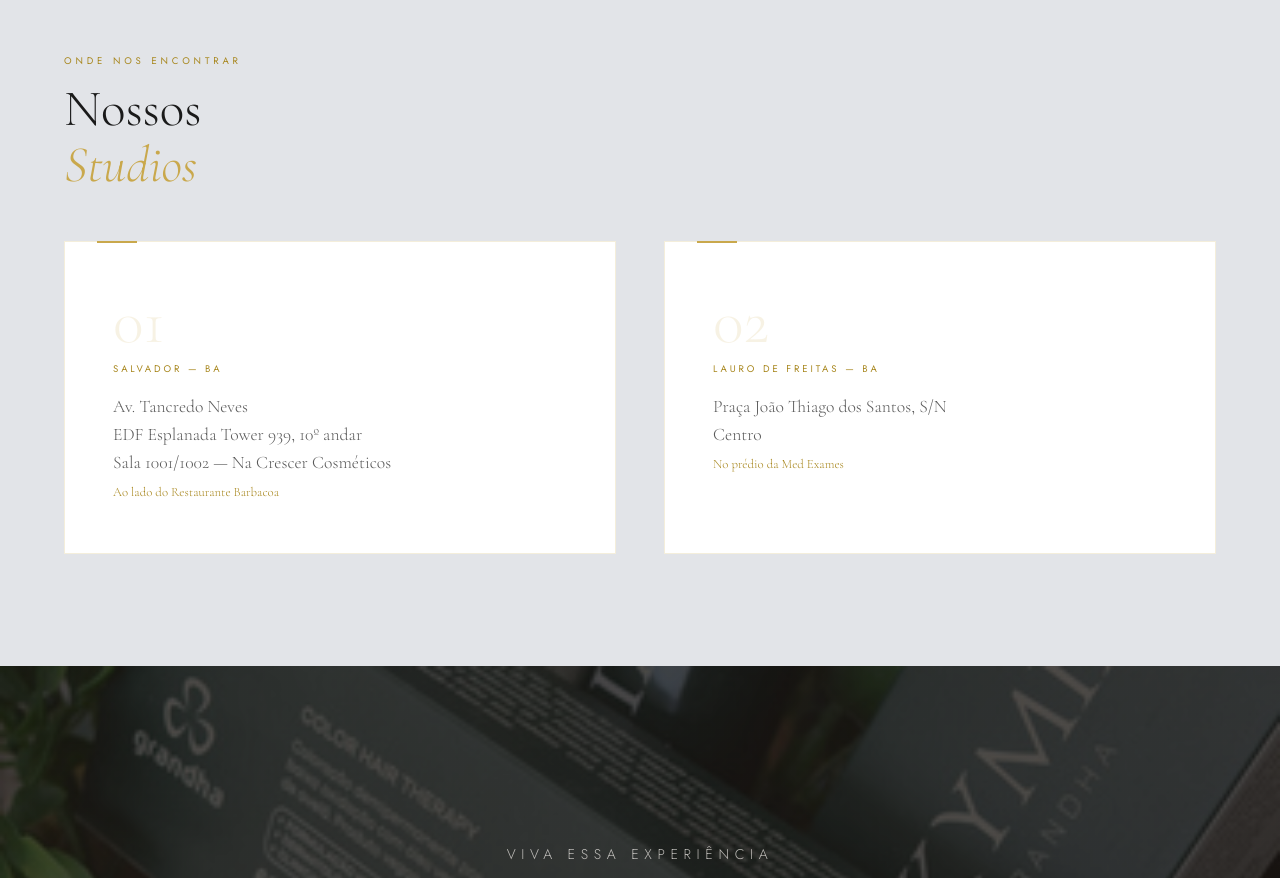
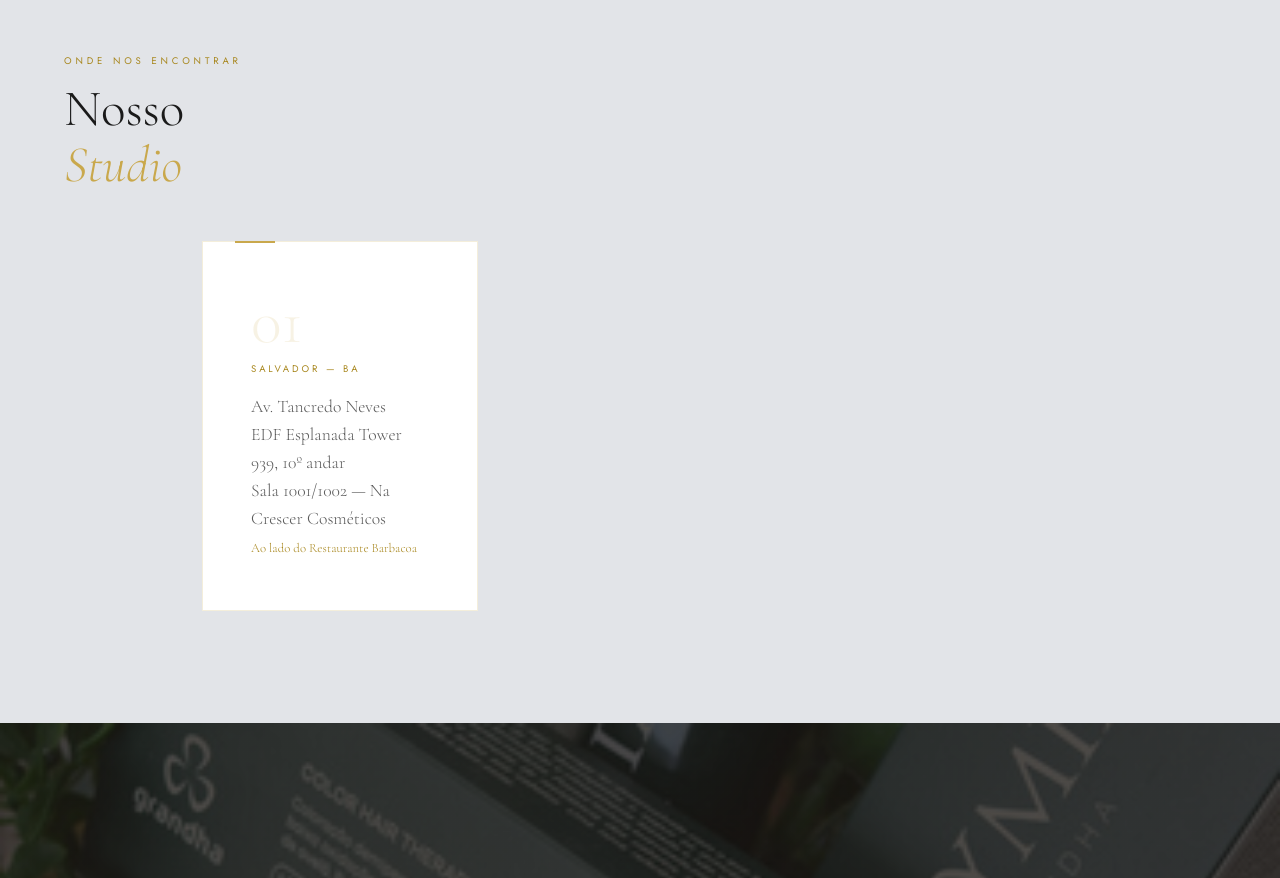
Before and after one commit to leonardofilipenascimento/terapeuta-capilar, a Next.js app: page / in a window 1280 px wide. Shown: the part 5680-6558 px from the top of the page. Built offline with nearby package versions, Linux system fonts and the light colour scheme.

Commit message:
ajuste coluna endereço

```diff
--- a/src/app/globals.css
+++ b/src/app/globals.css
@@ -480,6 +480,12 @@ section { padding: 7rem 4rem; }
   grid-template-columns: repeat(2, 1fr);
   gap: 3rem;
   margin-top: 3rem;
+  justify-items: center;
+}
+
+.locais-grid .local-card:only-child {
+  max-width: 50%;
+  width: 100%;
 }
 
 .local-card {
--- a/src/components/Locais.tsx
+++ b/src/components/Locais.tsx
@@ -3,8 +3,8 @@ export default function Locais() {
     <section className="locais" id="locais">
       <p className="section-label">Onde nos encontrar</p>
       <h2 className="section-title reveal">
-        Nossos<br />
-        <em style={{ fontStyle: "italic", color: "var(--gold)" }}>Studios</em>
+        Nosso<br />
+        <em style={{ fontStyle: "italic", color: "var(--gold)" }}>Studio</em>
       </h2>
       <div className="locais-grid">
         <div className="local-card reveal">
@@ -19,17 +19,6 @@ export default function Locais() {
             </span>
           </p>
         </div>
-        <div className="local-card reveal">
-          <div className="local-num">02</div>
-          <p className="local-cidade">Lauro de Freitas — BA</p>
-          <p className="local-end">
-            Praça João Thiago dos Santos, S/N<br />
-            Centro<br />
-            <span style={{ color: "var(--gold-dark)", fontSize: "0.8rem" }}>
-              No prédio da Med Exames
-            </span>
-          </p>
-        </div>
       </div>
     </section>
   );
```
